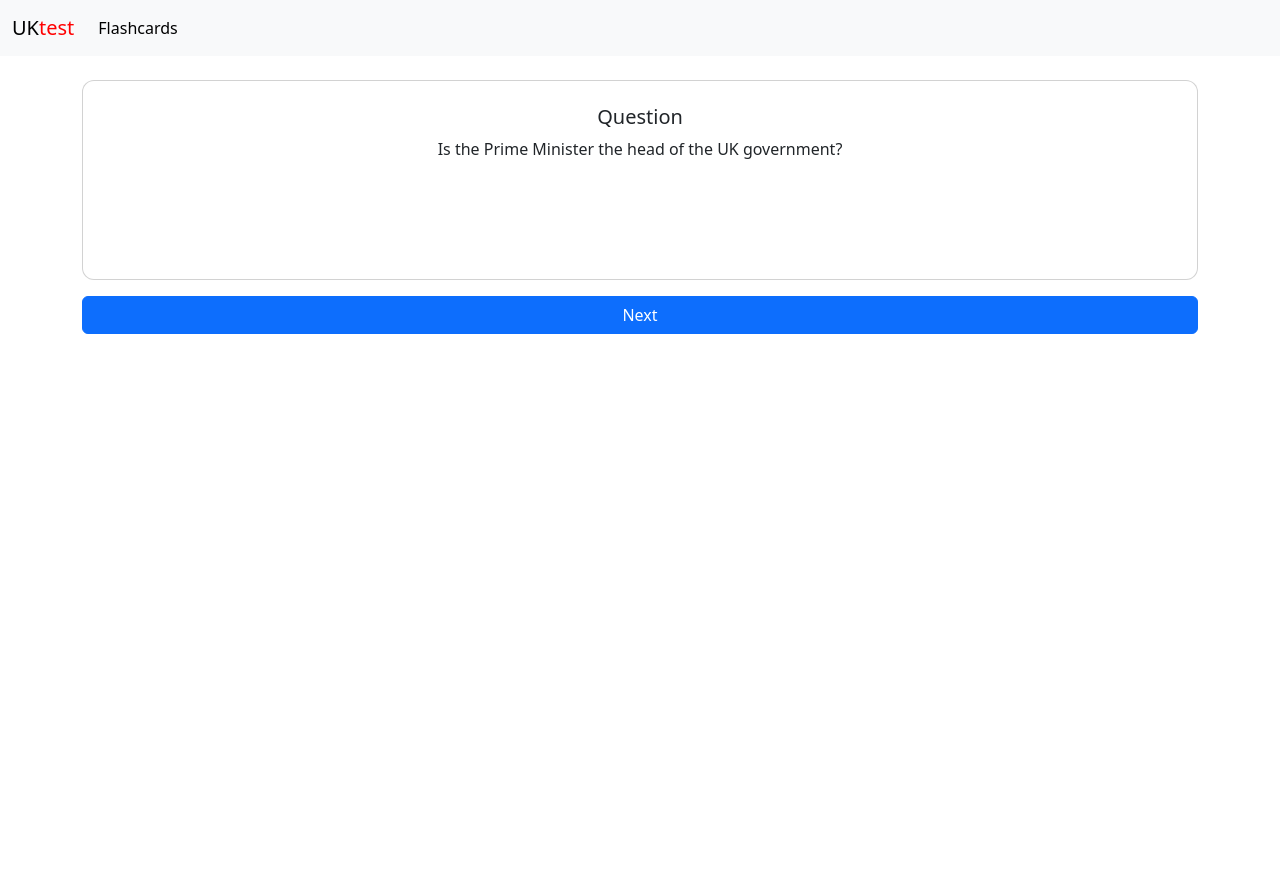
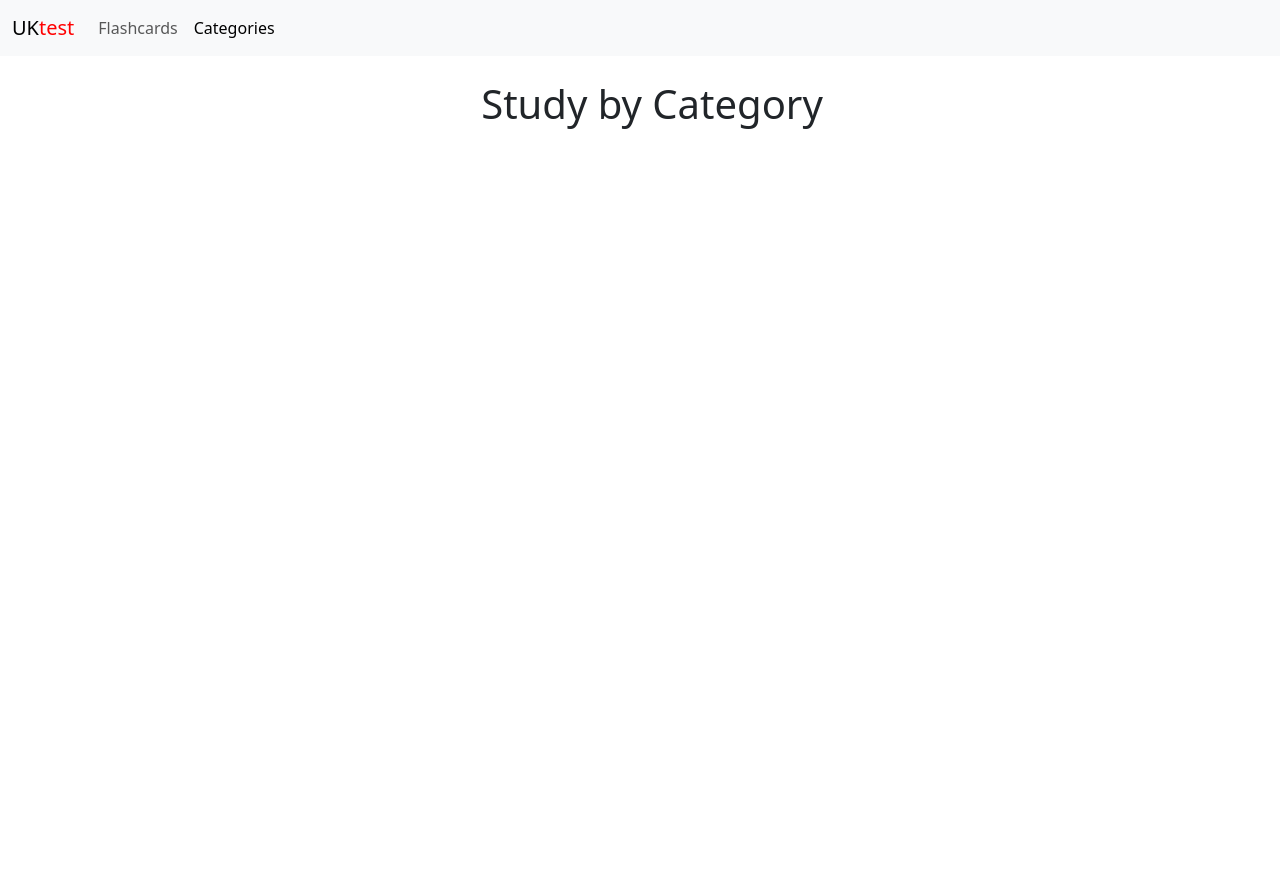
Before and after one commit to gerasoa/life-in-the-uk-prep, a Django app: page / in a window 1280 px wide. Run offline with Django 5.2, Linux system fonts and the light colour scheme; data comes from the database, SQL or seed files in the repository; data that the repository does not hold is empty.

Commit message:
feat: implement category and study card views with navigation and templates

```diff
--- a/life_in_uk_prep/urls.py
+++ b/life_in_uk_prep/urls.py
@@ -19,6 +19,6 @@ from django.urls import include, path
 
 urlpatterns = [
     path('admin/', admin.site.urls),
-    # path('', include('quiz.urls'), name='home'),
-    path("", include("quiz.urls")),
+    path('', include('quiz.urls'), name='home'),
+    path("quiz/", include("quiz.urls")),
 ]
--- /dev/null
+++ b/quiz/templates/base.html
@@ -0,0 +1,38 @@
+{% load static %}
+<!DOCTYPE html>
+<html>
+<head>
+    <meta charset='utf-8'>
+    <meta http-equiv='X-UA-Compatible' content='IE=edge'>
+    <title>Flashcards</title>
+    <meta name='viewport' content='width=device-width, initial-scale=1'>
+    <link href="https://cdn.jsdelivr.net/npm/bootstrap@5.3.8/dist/css/bootstrap.min.css" rel="stylesheet" integrity="sha384-sRIl4kxILFvY47J16cr9ZwB07vP4J8+LH7qKQnuqkuIAvNWLzeN8tE5YBujZqJLB" crossorigin="anonymous">
+    <link rel="stylesheet" href="{% static 'css/style.css' %}">
+</head>
+<body>
+    <nav class="navbar navbar-expand-lg bg-body-tertiary">
+        <div class="container-fluid">
+            <a class="navbar-brand" href="#">UK<span style="color: red">test</span> </a>
+            <button class="navbar-toggler" type="button" data-bs-toggle="collapse" data-bs-target="#navbarNav" aria-controls="navbarNav" aria-expanded="false" aria-label="Toggle navigation">
+            <span class="navbar-toggler-icon"></span>
+            </button>
+            <div class="collapse navbar-collapse" id="navbarNav">
+                <ul class="navbar-nav">
+                     <li class="nav-item">
+                    <a class="nav-link {% if request.resolver_match.url_name == 'flashcards' %}active{% endif %}" href="{% url 'flashcards' %}">Flashcards</a>
+                </li>
+                <li class="nav-item">
+                    <a class="nav-link {% if request.resolver_match.url_name == 'categories' %}active{% endif %}" href="{% url 'categories' %}">Categories</a>
+                </li>
+                </ul>
+            </div>
+        </div>
+    </nav>
+    <div class="min-vh-100 d-flex justify-content-center mt-4">
+        {% block content %}{% endblock %}
+    </div>
+
+    <script src="https://cdn.jsdelivr.net/npm/bootstrap@5.3.8/dist/js/bootstrap.bundle.min.js" integrity="sha384-FKyoEForCGlyvwx9Hj09JcYn3nv7wiPVlz7YYwJrWVcXK/BmnVDxM+D2scQbITxI" crossorigin="anonymous"></script>
+    {{ questions_json|json_script:"flashcards-data" }}
+</body>
+</html>
--- /dev/null
+++ b/quiz/templates/categories.html
@@ -0,0 +1,20 @@
+{% extends "base.html" %}
+{% load static %}
+
+
+{% block content %}
+<h1>Study by Category</h1>
+<div class="row">
+  {% for category in categories %}
+  <div class="col-md-4 mb-3">
+    <div class="card">
+      <div class="card-body">
+        <h5 class="card-title">{{ category.name }}</h5>
+        <p>{{ category.num_questions }} questions</p>
+        <a href="{% url 'study_cards' category.id %}" class="btn btn-primary">Study</a>
+      </div>
+    </div>
+  </div>
+  {% endfor %}
+</div>
+{% endblock %}
--- a/quiz/templates/flashcards.html
+++ b/quiz/templates/flashcards.html
@@ -1,31 +1,7 @@
+{% extends "base.html" %}
 {% load static %}
-<!DOCTYPE html>
-<html>
-<head>
-    <meta charset='utf-8'>
-    <meta http-equiv='X-UA-Compatible' content='IE=edge'>
-    <title>Flashcards</title>
-    <meta name='viewport' content='width=device-width, initial-scale=1'>
-    <link href="https://cdn.jsdelivr.net/npm/bootstrap@5.3.8/dist/css/bootstrap.min.css" rel="stylesheet" integrity="sha384-sRIl4kxILFvY47J16cr9ZwB07vP4J8+LH7qKQnuqkuIAvNWLzeN8tE5YBujZqJLB" crossorigin="anonymous">
-    <link rel="stylesheet" href="{% static 'css/style.css' %}">
-</head>
-<body>
-    <nav class="navbar navbar-expand-lg bg-body-tertiary">
-        <div class="container-fluid">
-            <a class="navbar-brand" href="#">UK<span style="color: red">test</span> </a>
-            <button class="navbar-toggler" type="button" data-bs-toggle="collapse" data-bs-target="#navbarNav" aria-controls="navbarNav" aria-expanded="false" aria-label="Toggle navigation">
-            <span class="navbar-toggler-icon"></span>
-            </button>
-            <div class="collapse navbar-collapse" id="navbarNav">
-                <ul class="navbar-nav">
-                    <li class="nav-item">
-                    <a class="nav-link active" aria-current="page" href="#">Flashcards</a>
-                    </li>
-                </ul>
-            </div>
-        </div>
-    </nav>
-    <div class="min-vh-100 d-flex justify-content-center mt-4">
+
+{% block content %}
         <div class="container text-center">
         <div class="row justify-content-center">
             <div class="col">
@@ -52,13 +28,7 @@
                 </div>
             </div>
         </div>
-
-
-
     </div>
-
-    <script src="https://cdn.jsdelivr.net/npm/bootstrap@5.3.8/dist/js/bootstrap.bundle.min.js" integrity="sha384-FKyoEForCGlyvwx9Hj09JcYn3nv7wiPVlz7YYwJrWVcXK/BmnVDxM+D2scQbITxI" crossorigin="anonymous"></script>
     {{ questions_json|json_script:"flashcards-data" }}
     <script src="{% static 'js/flashcards.js' %}"></script>
-</body>
-</html>
+{% endblock %}
--- a/quiz/urls.py
+++ b/quiz/urls.py
@@ -1,8 +1,15 @@
-# from . import views
+from . import views
 from django.urls import path
 from .views import flashcards
 
 urlpatterns = [
     # path('', views.HomePage.as_view(), name='home'),
-    path("", flashcards, name="flashcards"),
+    path("", views.categories_view, name="categories"),
+    path("flashcards/", flashcards, name="flashcards"),
+    path("categories/", views.categories_view, name="categories"),
+    path(
+        "categories/<int:category_id>/study/",
+        views.study_cards_view,
+        name="study_cards",
+    ),
 ]
--- a/quiz/views.py
+++ b/quiz/views.py
@@ -1,6 +1,6 @@
-from django.shortcuts import render
+from django.shortcuts import render, get_object_or_404
 from django.views.generic import TemplateView
-from .models import Question
+from .models import Question, Category
 # from django.views import View
 
 
@@ -31,3 +31,47 @@ def flashcards(request):
         'flashcards.html',
         {'questions_json': questions_json}
     )
+
+
+# Aqui comeca outra view, que mostra as perguntas de uma categoria
+
+def categories_view(request):
+    categories = Category.objects.all()
+    for category in categories:
+        category.num_questions = category.questions.count()
+    return render(request, "categories.html", {"categories": categories})
+
+
+def study_cards_view(request, category_id):
+    category = get_object_or_404(Category, id=category_id)
+    question = category.questions.first()  # futuramente random ou em ordem
+
+    result = None
+
+    # Defina o tipo do input na view
+    input_type = (
+        "checkbox"
+        if question.correct_choices().count() > 1
+        else "radio"
+    )
+
+    if request.method == "POST":
+        selected_ids = request.POST.getlist("selected_choices")
+        selected_choices = question.choices.filter(id__in=selected_ids)
+        correct_choices = question.correct_choices()
+
+        is_correct = set(selected_choices) == set(correct_choices)
+        result = {
+            "is_correct": is_correct,
+            "correct_choices_text": ", ".join(
+                [c.text for c in correct_choices]
+            ),
+            "explanation": question.explanation,
+        }
+
+    return render(request, "study_cards.html", {
+        "category": category,
+        "question": question,
+        "result": result,
+        "input_type": input_type,  # Passe para o template
+    })
--- a/static/js/flashcards.js
+++ b/static/js/flashcards.js
@@ -1,4 +1,5 @@
- var flashcards = JSON.parse(document.getElementById('flashcards-data').textContent);
+window.onload = function() {
+var flashcards = JSON.parse(document.getElementById('flashcards-data').textContent);
         let current = 0;
         let ultimos = [];
 
@@ -26,5 +27,6 @@
                 showFlashcard(current);
             }, 400);
         };
-
-        window.onload = function() { showFlashcard(current); };
+  showFlashcard(current);
+};
+        // window.onload = function() { showFlashcard(current); };
```
Also changed, not shown: quiz/templates/study_cards.html (added, +32 -0 lines).
